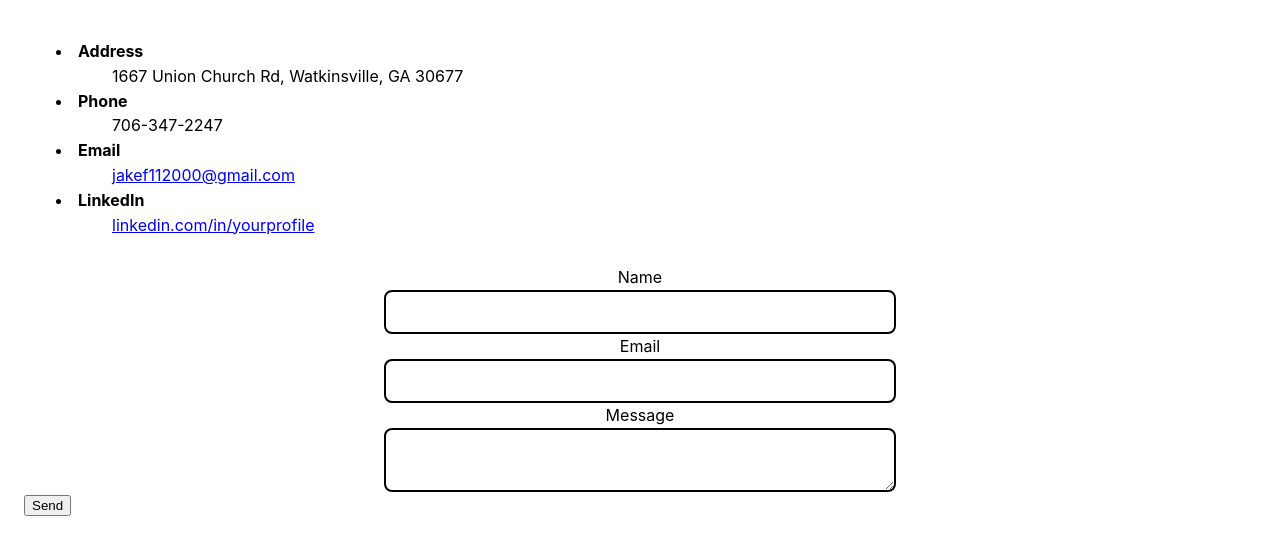
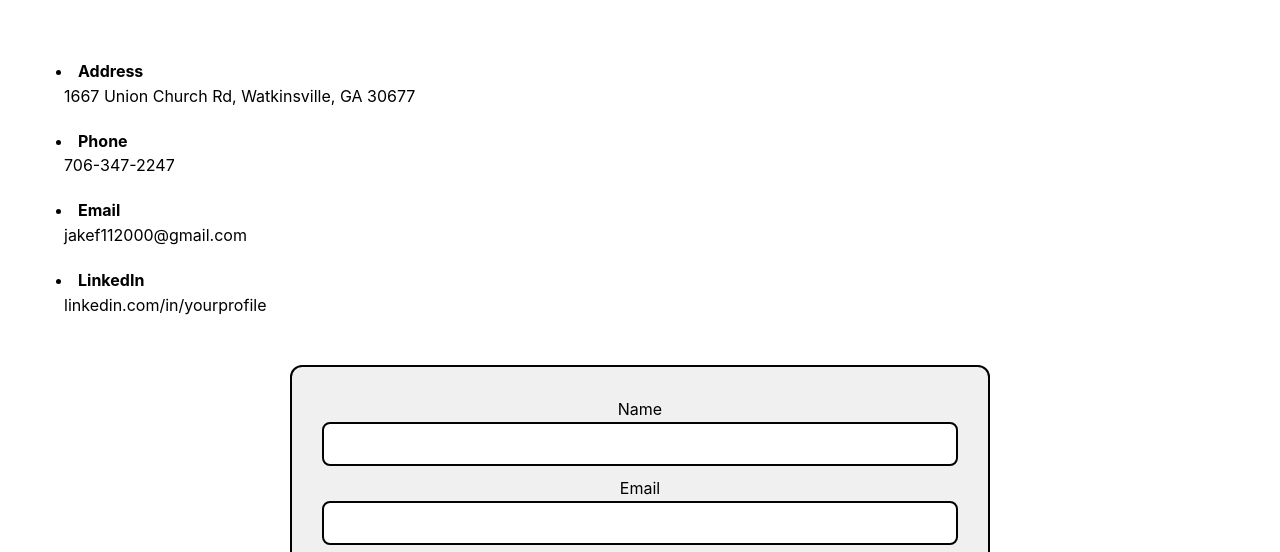
Before and after one commit to jake112000/CSS-CV, a website: page contact.html in a window 1280 px wide. Shown: the part 240-792 px from the top of the page. Drawn offline with Linux system fonts and the light colour scheme.

Commit message:
Add files via upload

```diff
--- a/contact.html
+++ b/contact.html
@@ -4,7 +4,8 @@
     <meta charset="UTF-8" />
     <meta name="viewport" content="width=device-width, initial-scale=1.0" />
     <link rel="stylesheet" href="css/style.css" />
-    <title>Your Name</title>
+    <link rel="stylesheet" href="https://cdnjs.cloudflare.com/ajax/libs/font-awesome/6.5.2/css/all.min.css" />
+    <title>Jake Flanagan - Contact</title>
   </head>
   <body>
 
--- a/css/style.css
+++ b/css/style.css
@@ -36,6 +36,7 @@ nav a:hover {
 footer {
   display: flex;
   justify-content: center;
+  align-items: center;
 	background-color: #677ab8;
   padding: 0px 0px 0px 30px;
   font-size: 2em;
@@ -141,6 +142,10 @@ section a:hover {
   text-decoration: underline;
 }
 
+section{
+  margin-top: 60px;
+}
+
 /**************   Projects   *****************/
 .three-col {
 	display: grid;
@@ -210,6 +215,8 @@ padding: 20px 0px 20px 0px;
 textarea, input {
   display: block;
   width: 100%;
+  max-width: 1000px;
+  box-sizing: border-box;
   margin: 0 auto;
   font-family: inherit;
   font-size: 16px;
@@ -217,7 +224,11 @@ textarea, input {
   border: 2px solid #020202;
   border-radius: 8px;
   background: #ffffff;
-  max-width: 480px;
+}
+
+textarea {
+  height: 150px;
+  resize: vertical;
 }
 
 main dl dt {
@@ -226,11 +237,38 @@ main dl dt {
   display: list-item;
   list-style-type: disc;
   list-style-position: inside;
+  margin-top: 20px;
 }
 main dl dd {
-  padding: 0px 0px 0px 48px;
+  /*padding: 0px 0px 0px 48px;*/
 }
 
 form div {
   text-align: center;
+  margin-bottom: 10px;
 }
+
+form{
+  text-align: center;
+  background-color: #f0f0f0;
+  border: 2px solid #020202;
+  border-radius: 12px;
+  padding: 30px;
+  margin: 20px auto;
+  width: 90%;
+  max-width: 700px;
+  box-sizing: border-box;
+}
+
+h1{
+  text-align: center;
+}
+
+a {
+  color: inherit;
+  text-decoration: none;
+}
+
+a:hover {
+  text-decoration: underline;
+}
```
Also changed, not shown: index.html (+4 -3 lines), 1 other file.
